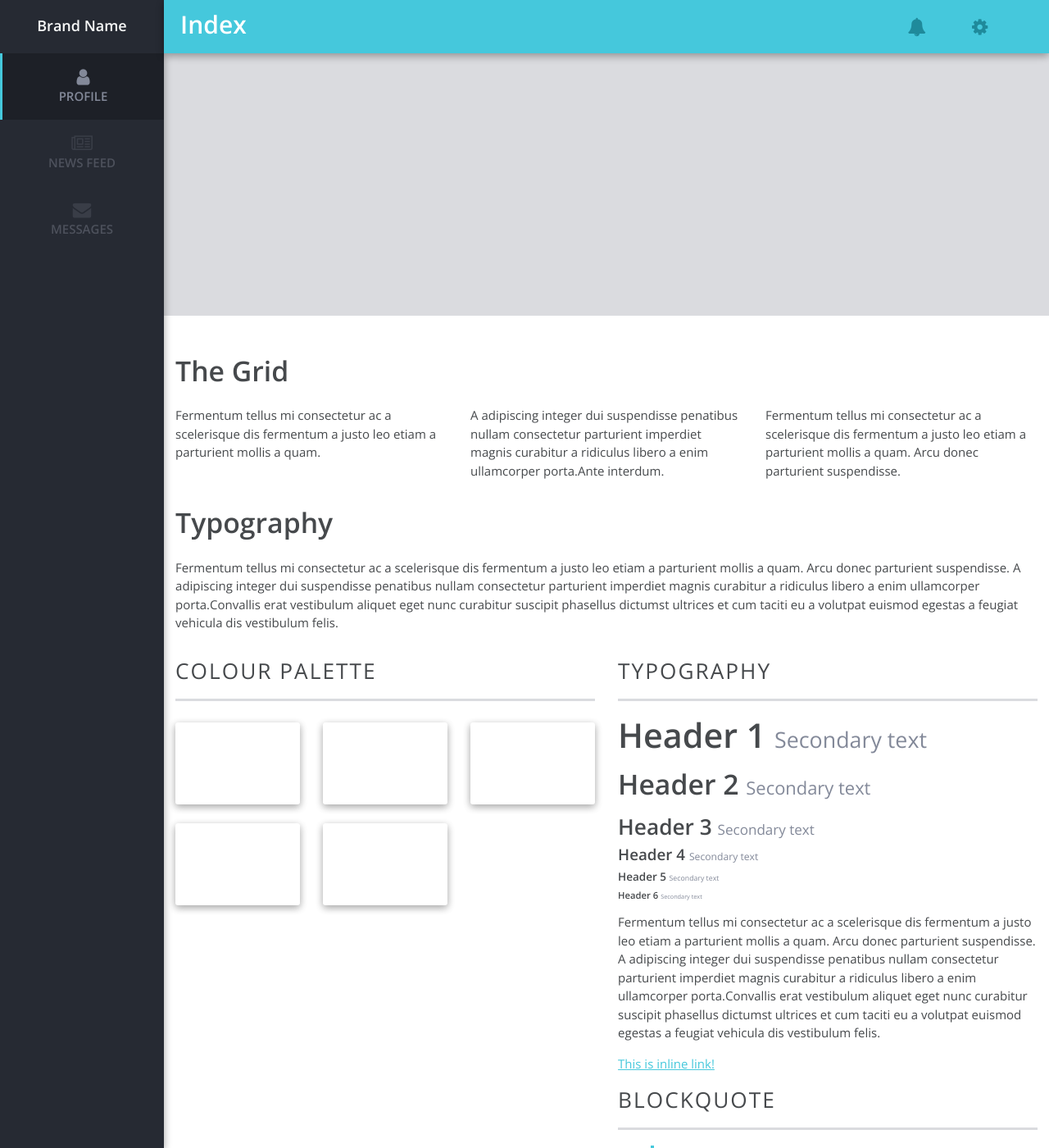
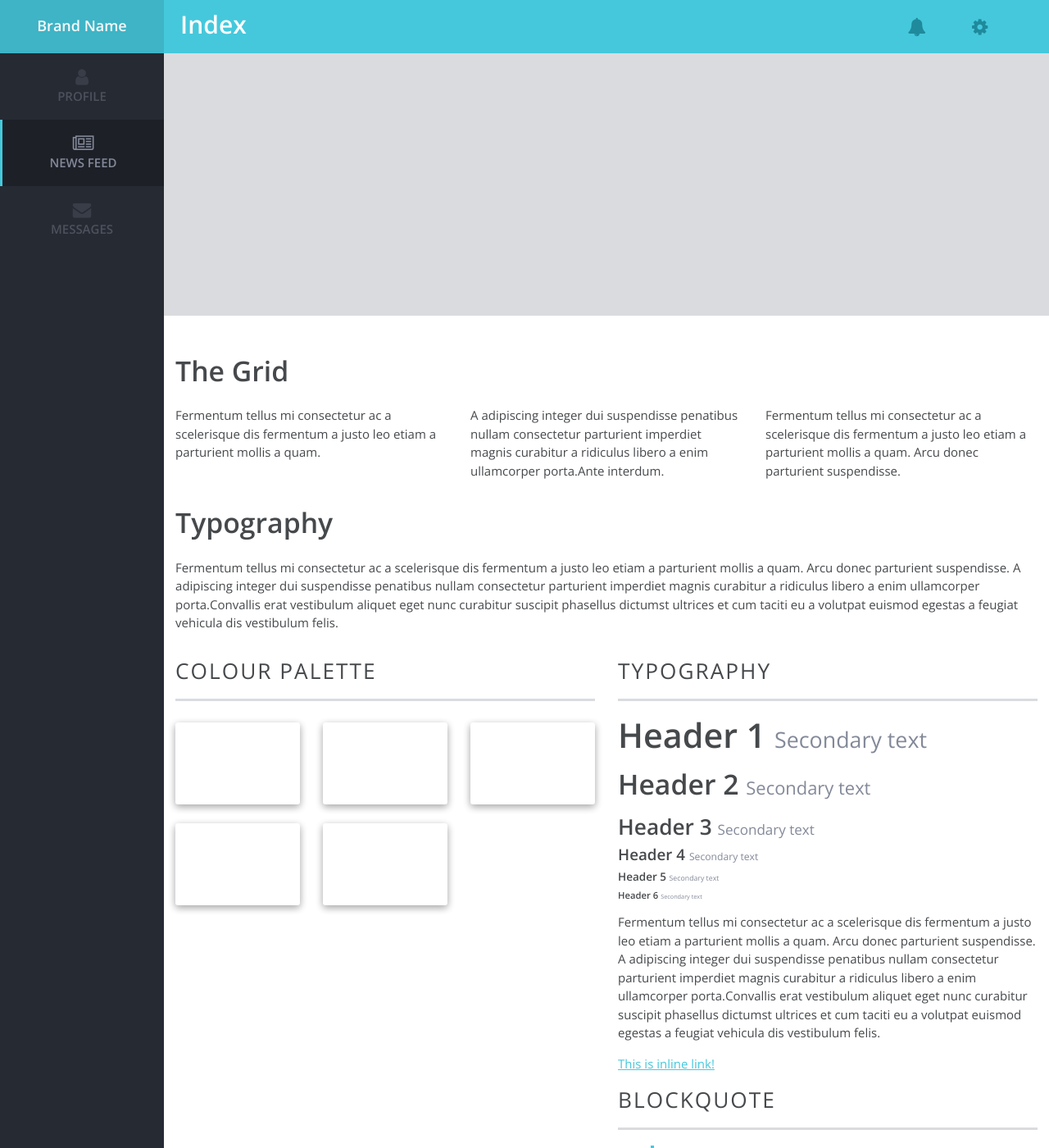
Before and after one commit to LazerCube/web-framework, a Jekyll site: the page built from index.html, in a window 1280 px wide and 1400 px high. Shown: the whole window at 82% size. Built offline with Jekyll 4.4.1, drawn with Linux system fonts in a browser that asks for light colours; nearby versions of some CDN libraries.

Commit message:
Fixed issue with header

```diff
--- a/_includes/sidebar.html
+++ b/_includes/sidebar.html
@@ -6,8 +6,8 @@
                 <li class="sidebar-header">
                     <a href="#" class="sidebar-brand">Brand Name</a>
                 </li>
-                <li><a href='#' class="active"><i class="fa fa-user" aria-hidden="true"></i> Profile</a></li>
-                <li><a href='#'><i class="fa fa-newspaper-o" aria-hidden="true"></i>News Feed</a></li>
+                <li><a href='#'><i class="fa fa-user" aria-hidden="true"></i> Profile</a></li>
+                <li><a href='#' class="active"><i class="fa fa-newspaper-o" aria-hidden="true"></i>News Feed</a></li>
                 <li><a href='#'><i class="fa fa-envelope" aria-hidden="true"></i>Messages</a></li>
             </ul>
         </li>
--- a/_scss/_nav.scss
+++ b/_scss/_nav.scss
@@ -37,7 +37,6 @@ body.show_sidebar #wrapper {
     -o-transition: all .5s ease;
     transition: all .5s ease;
 
-	@include shadow();
 
 	.sidebar-container{
 		ul.sidebar-nav{
@@ -47,6 +46,8 @@ body.show_sidebar #wrapper {
 
 			li.sidebar-header{
 				text-transform: capitalize;
+				background-color: $brand-primary-middle;
+
 				a{
 					color: #f7f8f8;
 					font-size:1.2rem;
@@ -109,7 +110,6 @@ body.show_sidebar #push_sidebar{
 	font-size: 2rem;
 	display:block;
 
-	@include shadow();
 
 	.navbar-left{
 		float:left;
--- a/css/framework.css
+++ b/css/framework.css
@@ -847,14 +847,14 @@ body.show_sidebar #wrapper {
   top: 0;
   height: 100%;
   z-index: 999;
-  transition: all .5s ease;
-  box-shadow: rgba(0, 0, 0, 0.156863) 0px 3px 10px, rgba(0, 0, 0, 0.227451) 0px 3px 10px; }
+  transition: all .5s ease; }
   #push_sidebar .sidebar-container ul.sidebar-nav {
     text-align: center;
     text-transform: uppercase;
     font-weight: bold; }
     #push_sidebar .sidebar-container ul.sidebar-nav li.sidebar-header {
-      text-transform: capitalize; }
+      text-transform: capitalize;
+      background-color: #3eb4c6; }
       #push_sidebar .sidebar-container ul.sidebar-nav li.sidebar-header a {
         color: #f7f8f8;
         font-size: 1.2rem;
@@ -897,8 +897,7 @@ body.show_sidebar #push_sidebar {
   background-color: #45c8dc;
   color: #1f8a9b;
   font-size: 2rem;
-  display: block;
-  box-shadow: rgba(0, 0, 0, 0.156863) 0px 3px 10px, rgba(0, 0, 0, 0.227451) 0px 3px 10px; }
+  display: block; }
   .navbar .navbar-left {
     float: left; }
   .navbar .navbar-right {
```
Also changed, not shown: 3 other files.
